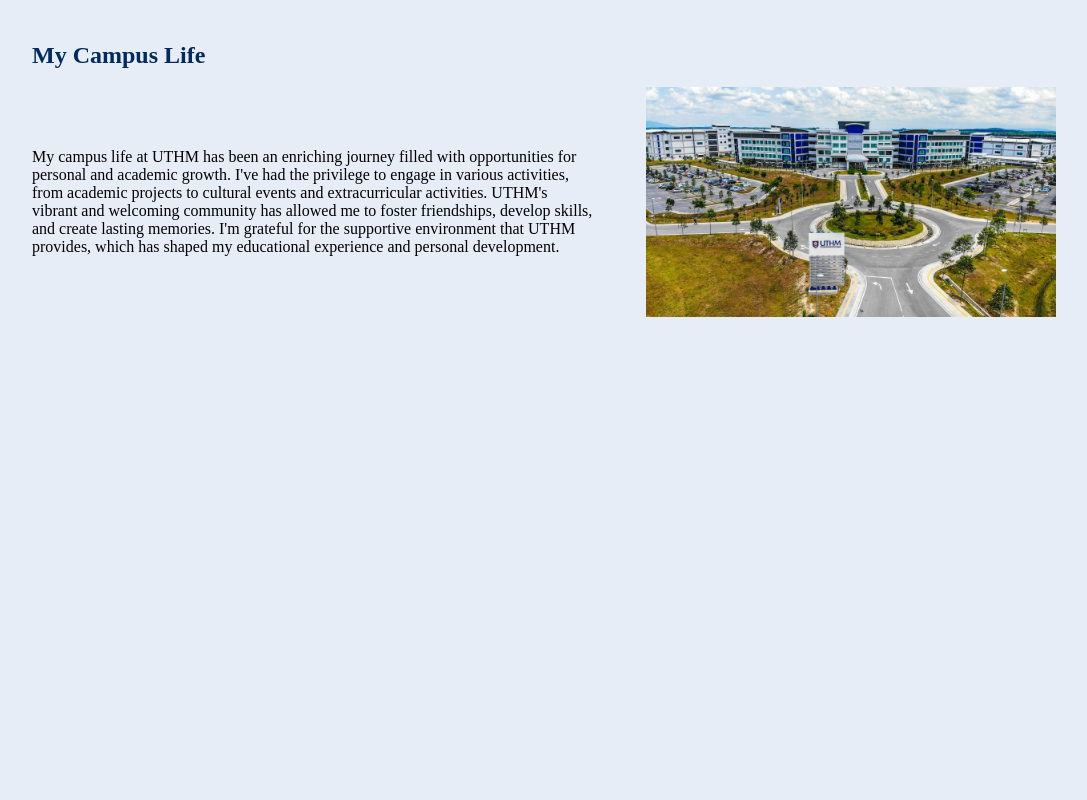
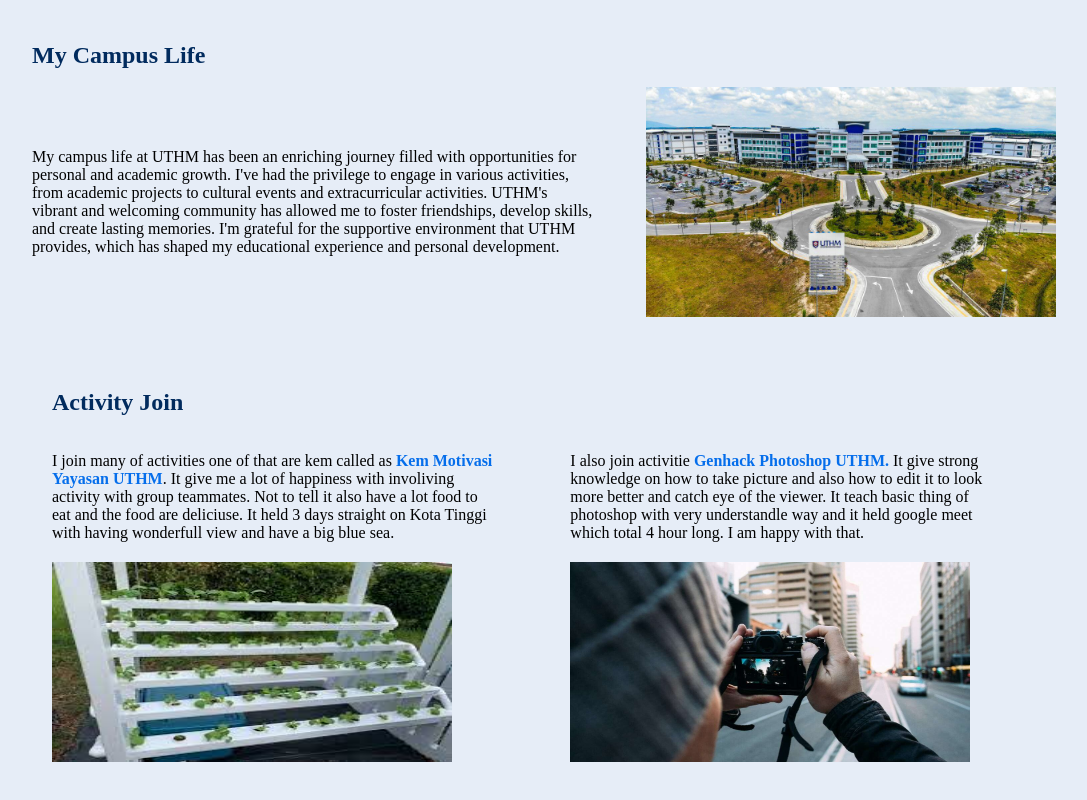
Before and after one commit to gaajendren/web_dev_lab3, a plain HTML site: page about.html in a window 1280 px wide. Shown: the part 1179-1979 px from the top of the page, without its empty margins (96-1183 px from the left). Before the commit the page ends 1550 px from the top, so only its background shows below. Drawn offline with Linux system fonts and the light colour scheme.

Commit message:
new update

```diff
--- a/about.html
+++ b/about.html
@@ -75,7 +75,21 @@
             <img class="img-cam" src="campus.jpeg" alt="campus">
         </div>
 
-        <br><br><br>
+        <br><br><br><br>
+        <h4 class="section-title" style="margin-left: 20px;">Activity Join</h4>
+        <br><br>
+        <div class="campus-container" style="margin-left: 20px;">
+            <div class="first">
+            <p class="detail-act">I join many of activities one of that are kem called as <strong><b style="color: #056EEB;">Kem Motivasi Yayasan UTHM</b></strong>. It give me a lot of happiness with involiving activity with group teammates. Not to tell it also have a lot food to eat and the food are deliciuse. It held 3 days straight on Kota Tinggi with having wonderfull view and have a big blue sea.</p>
+            <img class="img-act" style="max-width: 400px; max-height: 200px;" src="yayasan.jpg" alt="yayasan">
+            </div>
+            <div class="second">
+                <p class="detail-act">I also join activitie <strong><b style="color: #056EEB;">Genhack Photoshop UTHM.</b></strong> It give strong knowledge on how to take picture and also how to edit it to look more better and catch eye of the viewer. It teach basic thing of photoshop with very understandle way and it held google meet which total 4 hour long. I am happy with that.                </p>
+                <img class="img-act" style="max-width: 400px; max-height: 200px;" src="photo.jpg" alt="photo">
+            </div>
+        </div>
+
+        <br><br><br><br>
     </div>
 </body>
 </html>
--- a/style.css
+++ b/style.css
@@ -413,6 +413,18 @@ span{
     justify-content: space-between;
 }
 
+.detail-act{
+
+    width: 85%;
+}
+
+.img-act{
+    margin-top: 20px;
+
+    width: 85%;
+
+}
+
 .detail-cam{
     display: flex;
     width: 55%;
```
Also changed, not shown: photo.jpg (added), yayasan.jpg (added).
